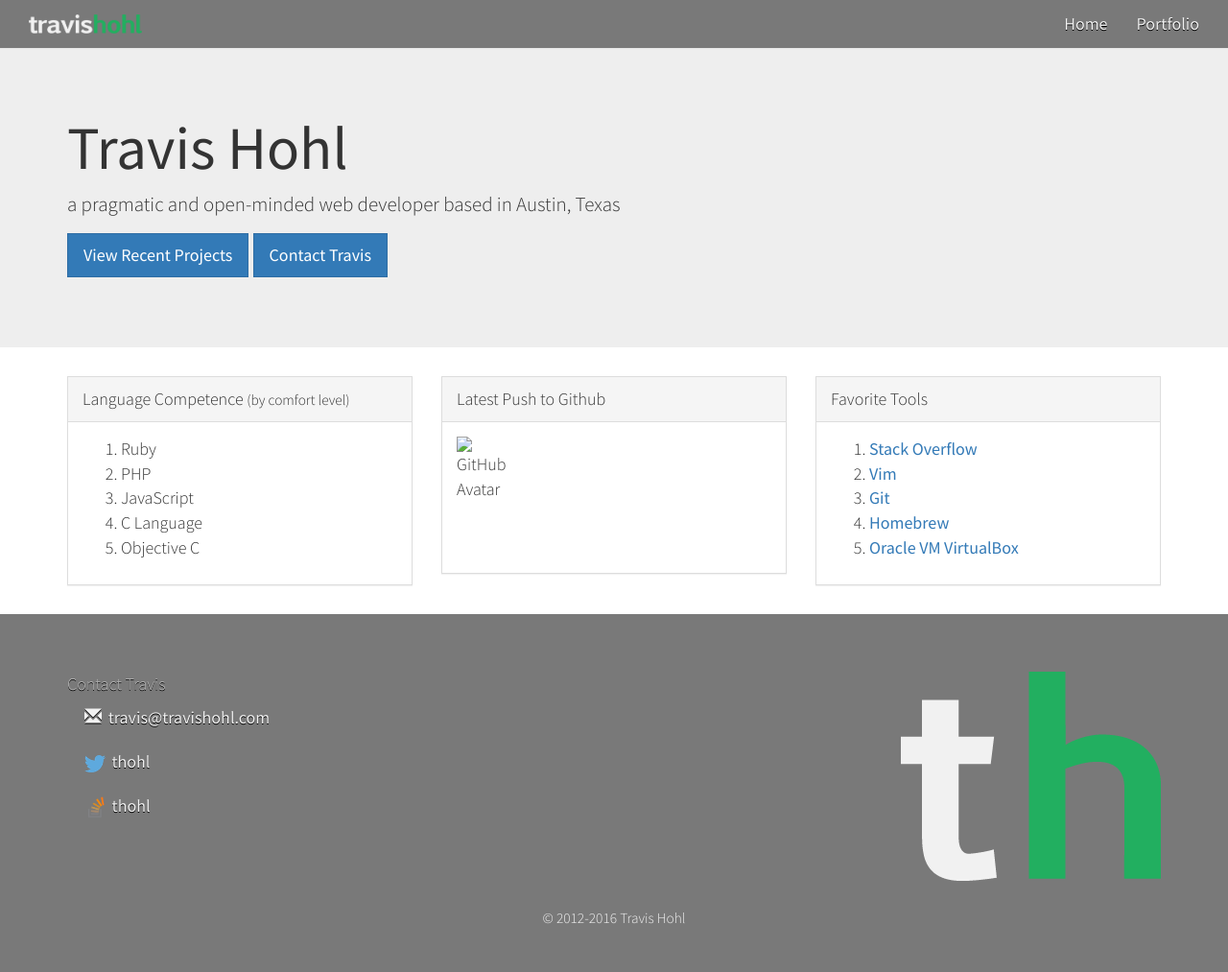
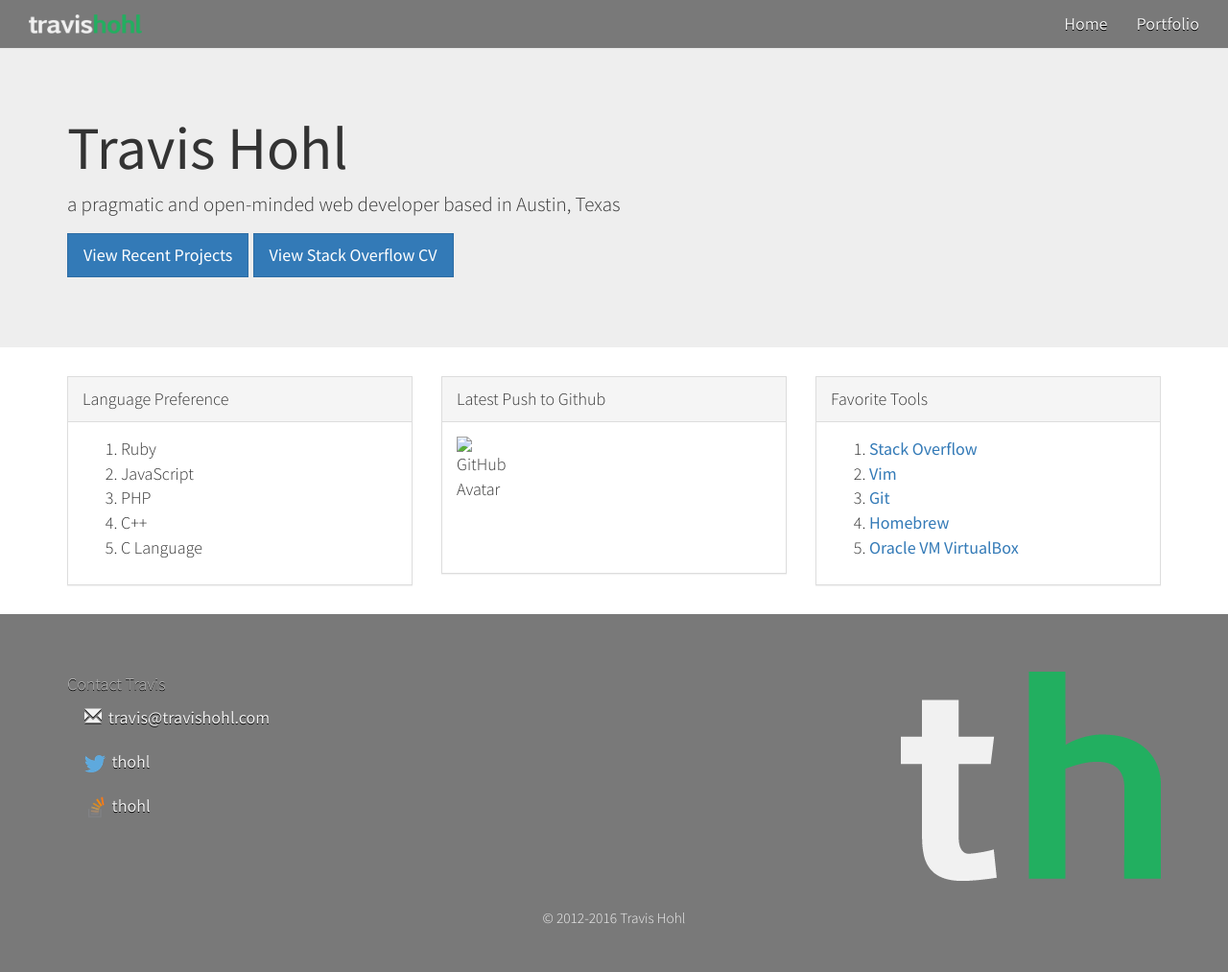
Before and after one commit to travishohl/travishohl.github.io, a Jekyll site: the page built from index.html, in a window 1280 px wide. Shown: the whole page at 96% size. Built offline with Jekyll 4.4.1, drawn with Linux system fonts in a browser that asks for light colours.

Commit message:
Change "Contact Travis" call-to-action to "View Stack Overflow CV."
Also make a few changes to the list of programming languages.

```diff
--- a/index.html
+++ b/index.html
@@ -9,7 +9,7 @@ title: making websites from Austin, Texas
         <p>a pragmatic and open-minded web developer based in Austin, Texas</p>
         <p>
         <a class="btn btn-primary btn-lg" role="button" href="/portfolio/">View Recent Projects</a>
-        <a class="btn btn-primary btn-lg" role="button" href="#contact-travis">Contact Travis</a>
+        <a class="btn btn-primary btn-lg" role="button" href="http://stackoverflow.com/cv/travishohl/">View Stack Overflow CV</a>
         </p>
     </div>
 </div>
@@ -18,14 +18,14 @@ title: making websites from Austin, Texas
     <div class="row">
         <div class="col-md-4">
             <div class="panel panel-default">
-                <div class="panel-heading">Language Competence <small class="hidden-md">(by comfort level)</small></div>
+                <div class="panel-heading">Language Preference</div>
                 <div class="panel-body">
                     <ol>
                         <li>Ruby</li>
+                        <li>JavaScript</li>
                         <li>PHP</li>
-                        <li>JavaScript</li>
+                        <li>C++</li>
                         <li>C Language</li>
-                        <li>Objective C</li>
                     </ol>
                 </div>
             </div>
```
